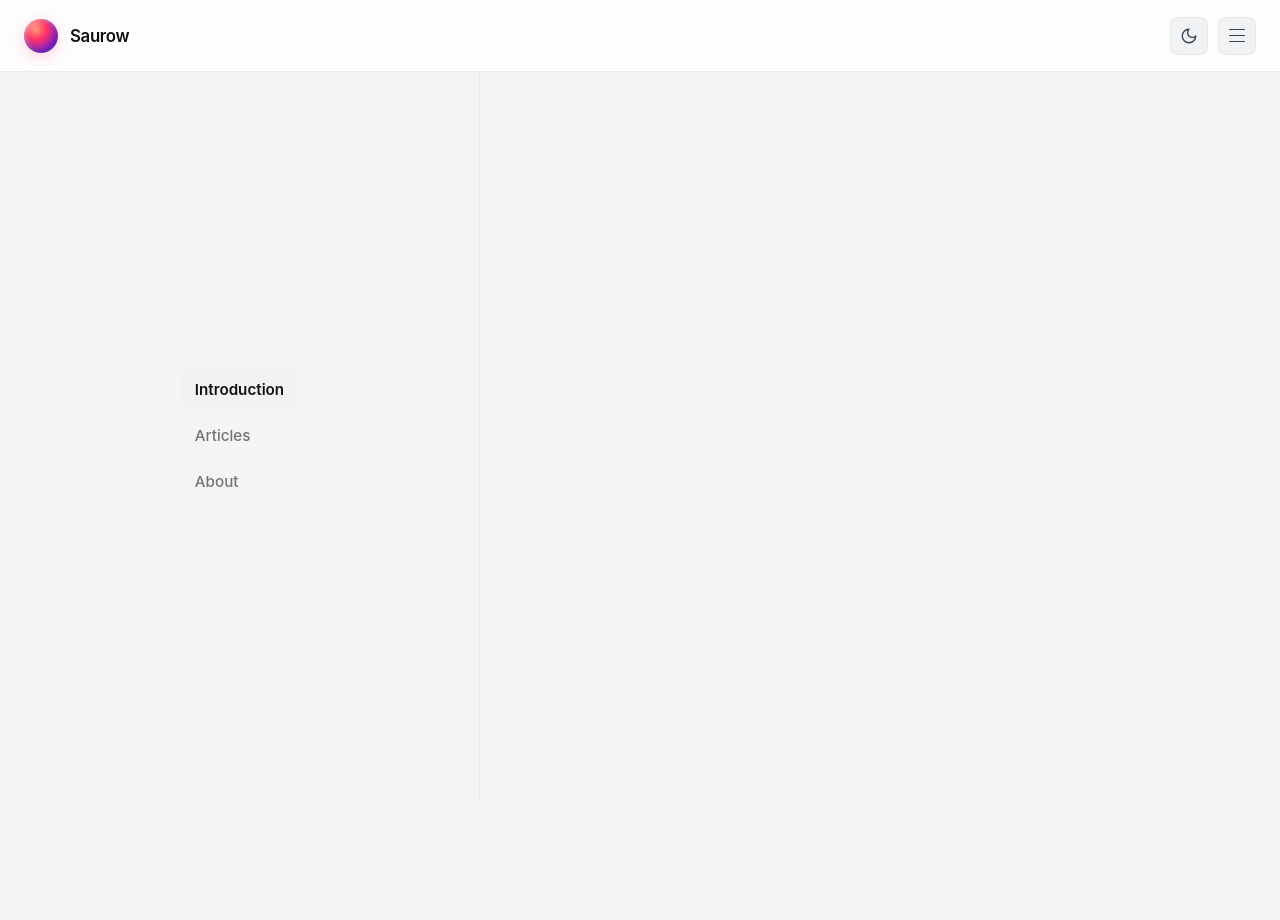
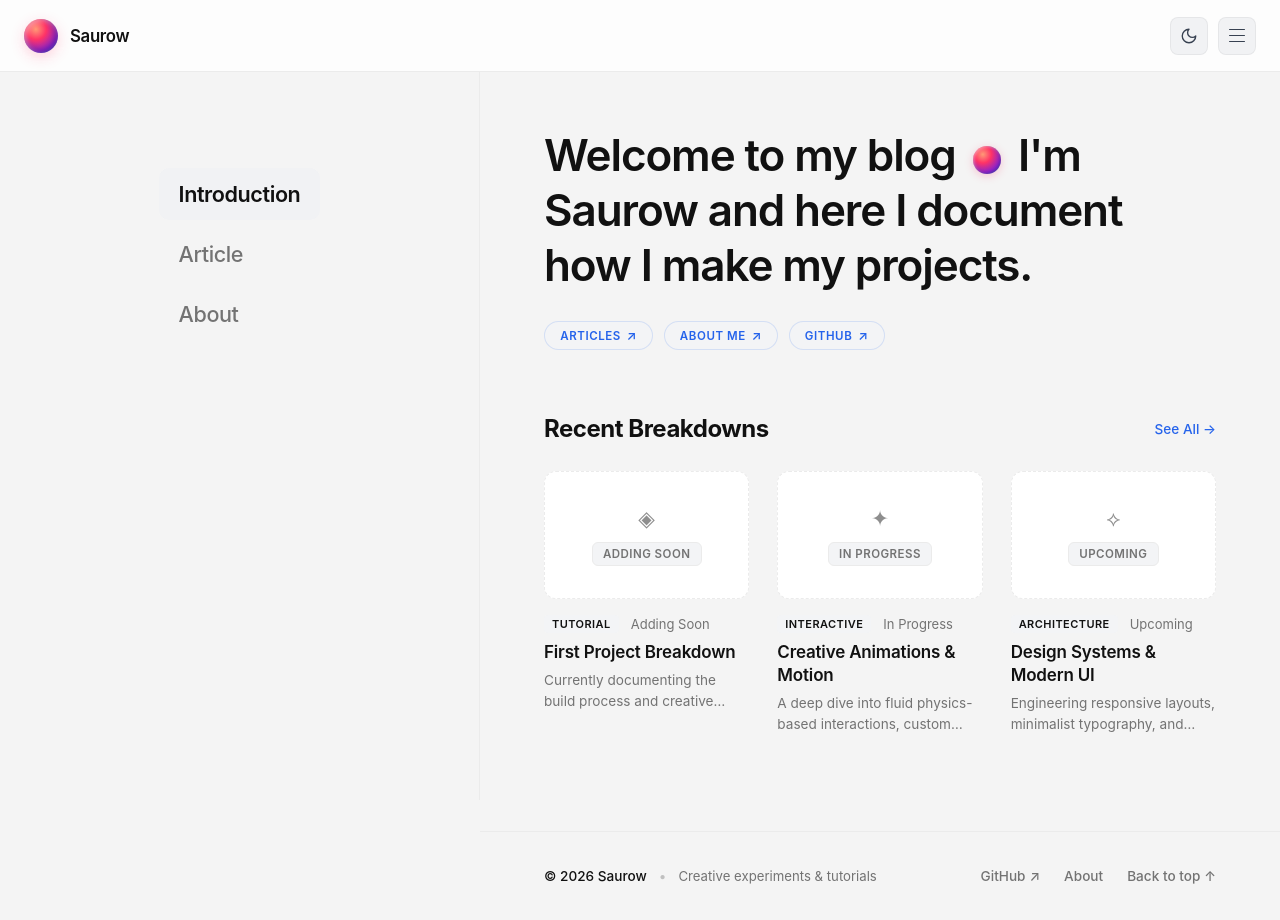
Before and after one commit to Saur0w/blog, a Next.js app: page / in a window 1280 px wide. Before the commit the page ends 800 px from the top, so only its background shows below. Built offline with nearby package versions, Linux system fonts and the light colour scheme.

Commit message:
feat: add core layout structure and landing page components

```diff
--- a/src/app/layout.module.scss
+++ b/src/app/layout.module.scss
@@ -8,6 +8,9 @@
   flex: 1;
   min-width: 0;
   padding: 0;
+  display: flex;
+  flex-direction: column;
+  justify-content: space-between;
 }
 
 @media (max-width: 768px) {
--- a/src/app/layout.tsx
+++ b/src/app/layout.tsx
@@ -2,6 +2,7 @@ import type { Metadata } from "next";
 import "./globals.css";
 import Header from "@/components/Header";
 import Sidebar from "@/components/Sidebar";
+import Footer from "@/components/Footer";
 import styles from "./layout.module.scss";
 
 
@@ -30,6 +31,7 @@ export default function RootLayout({
           <Sidebar />
           <main className={styles.mainArea}>
             {children}
+            <Footer />
           </main>
         </div>
       </body>
--- a/src/app/page.module.css
+++ /dev/null
@@ -1,3 +0,0 @@
-.page {
-  width: 100%;
-}
--- a/src/app/page.tsx
+++ b/src/app/page.tsx
@@ -1,9 +1,5 @@
-import styles from "./page.module.css";
+import Landing from "@/components/Landing";
 
 export default function Home() {
-  return (
-    <div className={styles.page}>
-      {/* Main page structure - content will be added later */}
-    </div>
-  );
+  return <Landing />;
 }
--- /dev/null
+++ b/src/components/Footer/index.tsx
@@ -0,0 +1,50 @@
+"use client";
+
+import Link from "next/link";
+import styles from "./style.module.scss";
+
+export default function Footer() {
+  const scrollToTop = () => {
+    window.scrollTo({ top: 0, behavior: "smooth" });
+  };
+
+  return (
+    <footer className={styles.footer}>
+      <div className={styles.inner}>
+        <div className={styles.leftCol}>
+          <span className={styles.copyright}>
+            © {new Date().getFullYear()} Saurow
+          </span>
+          <span className={styles.divider}>•</span>
+          <span className={styles.tagline}>
+            Creative experiments & tutorials
+          </span>
+        </div>
+
+        <div className={styles.links}>
+          <Link
+            href="https://github.com/Saur0w"
+            target="_blank"
+            rel="noopener noreferrer"
+            className={styles.link}
+          >
+            <span>GitHub</span>
+            <span>↗</span>
+          </Link>
+          <Link href="/about" className={styles.link}>
+            About
+          </Link>
+          <button
+            type="button"
+            onClick={scrollToTop}
+            className={styles.topBtn}
+            aria-label="Scroll back to top"
+          >
+            <span>Back to top</span>
+            <span>↑</span>
+          </button>
+        </div>
+      </div>
+    </footer>
+  );
+}
--- /dev/null
+++ b/src/components/Footer/style.module.scss
@@ -0,0 +1,92 @@
+.footer {
+  width: 100%;
+  border-top: 1px solid var(--border, #ebebeb);
+  background-color: var(--background, #f4f4f4);
+  transition: background-color 0.25s ease, border-color 0.25s ease;
+  margin-top: auto;
+}
+
+.inner {
+  display: flex;
+  align-items: center;
+  justify-content: space-between;
+  width: 100%;
+  max-width: 1200px;
+  padding: 2.25rem 4rem;
+  margin: 0;
+  gap: 1.5rem;
+}
+
+.leftCol {
+  display: flex;
+  align-items: center;
+  gap: 0.75rem;
+  font-size: 0.85rem;
+  color: var(--muted, #737373);
+}
+
+.copyright {
+  font-weight: 500;
+  color: var(--foreground, #111111);
+}
+
+.divider {
+  opacity: 0.4;
+}
+
+.tagline {
+  font-size: 0.825rem;
+}
+
+.links {
+  display: flex;
+  align-items: center;
+  gap: 1.5rem;
+}
+
+.link {
+  font-size: 0.85rem;
+  font-weight: 500;
+  color: var(--muted, #737373);
+  text-decoration: none;
+  display: inline-flex;
+  align-items: center;
+  gap: 0.25rem;
+  transition: color 0.15s ease;
+  background: none;
+  border: none;
+  cursor: pointer;
+  padding: 0;
+
+  &:hover {
+    color: var(--foreground, #111111);
+  }
+}
+
+.topBtn {
+  font-size: 0.85rem;
+  font-weight: 500;
+  color: var(--muted, #737373);
+  background: none;
+  border: none;
+  cursor: pointer;
+  display: inline-flex;
+  align-items: center;
+  gap: 0.25rem;
+  transition: color 0.15s ease, transform 0.15s ease;
+  padding: 0;
+
+  &:hover {
+    color: var(--foreground, #111111);
+    transform: translateY(-1px);
+  }
+}
+
+@media (max-width: 900px) {
+  .inner {
+    padding: 2rem 1.5rem;
+    flex-direction: column;
+    align-items: flex-start;
+    gap: 1.25rem;
+  }
+}
--- a/src/components/Header/index.tsx
+++ b/src/components/Header/index.tsx
@@ -163,7 +163,7 @@ export default function Header() {
             className={styles.drawerLink}
             onClick={closeMenu}
           >
-            <span>Articles</span>
+            <span>Article</span>
             <span>→</span>
           </Link>
           <div className={styles.drawerDivider} />
--- a/src/components/Landing/index.tsx
+++ b/src/components/Landing/index.tsx
@@ -1,123 +1,95 @@
 "use client";
 
-import { useState } from "react";
 import Link from "next/link";
 import styles from "./style.module.scss";
 
-const FILTERS = [
-  "RECENT",
-  "POPULAR",
-  "SCROLL",
-  "MOUSE",
-  "MISC",
-  "3D",
-  "MENU",
-  "TRANSITION",
-  "SVG",
-  "LANDING PAGE",
-];
-
-const PLACEHOLDER_CARDS = [
+const UPCOMING_PROJECTS = [
   {
     id: 1,
-    title: "Mask Section Transition",
-    date: "June 3, 2024",
-    tag: "SCROLL",
-    desc: "A website tutorial featuring a scroll animation using an SVG Mask to create a section transition.",
+    title: "First Project Breakdown",
+    tag: "TUTORIAL",
+    status: "Adding Soon",
+    icon: "◈",
+    desc: "Currently documenting the build process and creative code for upcoming interactive projects. Dropping soon.",
   },
   {
     id: 2,
-    title: "Mouse Image Distortion",
-    date: "June 3, 2024",
-    tag: "MOUSE",
-    desc: "A website animation featuring an image distortion in a curved plane, using shaders and smooth interpolation.",
+    title: "Creative Animations & Motion",
+    tag: "INTERACTIVE",
+    status: "In Progress",
+    icon: "✦",
+    desc: "A deep dive into fluid physics-based interactions, custom easing, and smooth scroll transitions.",
   },
   {
     id: 3,
-    title: "Background Image Parallax",
-    date: "May 25, 2024",
-    tag: "SCROLL",
-    desc: "A website animation featuring a background image moving on scroll in a parallax motion with smooth easing.",
-  },
-  {
-    id: 4,
-    title: "Zoom Parallax Effect",
-    date: "May 18, 2024",
-    tag: "SCROLL",
-    desc: "A scale-based scroll experience expanding images seamlessly as the user scrolls down the page.",
-  },
-  {
-    id: 5,
-    title: "Interactive 3D Card Hover",
-    date: "May 10, 2024",
-    tag: "3D",
-    desc: "A reactive cursor tilt animation built with perspective CSS transformations and realistic specular light.",
-  },
-  {
-    id: 6,
-    title: "Smooth Layout Page Transition",
-    date: "April 29, 2024",
-    tag: "TRANSITION",
-    desc: "Seamless page transitions preserving element positions and animating between routes effortlessly.",
+    title: "Design Systems & Modern UI",
+    tag: "ARCHITECTURE",
+    status: "Upcoming",
+    icon: "⟡",
+    desc: "Engineering responsive layouts, minimalist typography, and seamless dark mode web architecture.",
   },
 ];
 
 export default function Landing() {
-  const [activeFilter, setActiveFilter] = useState("RECENT");
-
   return (
     <div className={styles.container}>
-      {/* Filter tags bar */}
-      <div className={styles.filterBar} role="tablist" aria-label="Tutorial categories">
-        {FILTERS.map((filter) => (
-          <button
-            key={filter}
-            type="button"
-            className={`${styles.filterPill} ${activeFilter === filter ? styles.active : ""}`}
-            onClick={() => setActiveFilter(filter)}
-            role="tab"
-            aria-selected={activeFilter === filter}
+      <section className={styles.hero}>
+        <h1 className={styles.headline}>
+          Welcome to my blog{" "}
+          <span className={styles.inlineOrb} aria-hidden="true" /> I&apos;m
+          Saurow and here I document how I make my projects.
+        </h1>
+
+        <div className={styles.pillGroup}>
+          <Link href="/article/mask-section-transition" className={styles.navPill}>
+            <span>ARTICLES</span>
+            <span className={styles.pillArrow}>↗</span>
+          </Link>
+          <Link href="/about" className={styles.navPill}>
+            <span>ABOUT ME</span>
+            <span className={styles.pillArrow}>↗</span>
+          </Link>
+          <Link
+            href="https://github.com/Saur0w"
+            target="_blank"
+            rel="noopener noreferrer"
+            className={styles.navPill}
           >
-            {filter}
-          </button>
-        ))}
+            <span>GITHUB</span>
+            <span className={styles.pillArrow}>↗</span>
+          </Link>
+        </div>
+      </section>
+
+      <section className={styles.section}>
+        <div className={styles.sectionHeader}>
+          <h2 className={styles.sectionTitle}>Recent Breakdowns</h2>
+          <Link href="/article/mask-section-transition" className={styles.seeAllLink}>
+            See All →
+          </Link>
         </div>
 
-      {/* Heading */}
-      <h1 className={styles.title}>All Tutorials</h1>
-
-      {/* Tutorial Cards 3-column Grid */}
         <div className={styles.grid}>
-        {PLACEHOLDER_CARDS.map((card) => (
-          <article key={card.id} className={styles.card}>
-            <Link href="/article/mask-section-transition" className={styles.cardLink}>
-              <div className={styles.imagePlaceholder}>
-                <svg
-                  viewBox="0 0 24 24"
-                  fill="none"
-                  stroke="currentColor"
-                  strokeWidth="1.5"
-                  strokeLinecap="round"
-                  strokeLinejoin="round"
-                  aria-hidden="true"
-                >
-                  <rect width="18" height="18" x="3" y="3" rx="2" ry="2" />
-                  <circle cx="9" cy="9" r="2" />
-                  <path d="m21 15-3.086-3.086a2 2 0 0 0-2.828 0L6 21" />
-                </svg>
+          {UPCOMING_PROJECTS.map((project) => (
+            <article key={project.id} className={styles.card}>
+              <div className={styles.cardLink}>
+                <div className={styles.thumbnail}>
+                  <span className={styles.thumbnailIcon}>{project.icon}</span>
+                  <span className={styles.thumbnailBadge}>{project.status}</span>
                 </div>
 
                 <div className={styles.metaRow}>
-                <span>{card.date}</span>
-                <span className={styles.cardTag}>{card.tag}</span>
+                  <span className={styles.cardTag}>{project.tag}</span>
+                  <span>{project.status}</span>
                 </div>
 
-              <h2 className={styles.cardTitle}>{card.title}</h2>
-              <p className={styles.cardDesc}>{card.desc}</p>
-            </Link>
+                <h3 className={styles.cardTitle}>{project.title}</h3>
+                <p className={styles.cardDesc}>{project.desc}</p>
+              </div>
             </article>
           ))}
         </div>
+      </section>
     </div>
   );
 }
--- a/src/components/Landing/style.module.scss
+++ b/src/components/Landing/style.module.scss
@@ -1,62 +1,147 @@
 .container {
   width: 100%;
   max-width: 1200px;
-  margin: 0 auto;
-  padding: 2rem 2.5rem 4rem;
+  padding: 3.5rem 4rem 6rem;
+  display: flex;
+  flex-direction: column;
+  gap: 4rem;
 }
 
-.filterBar {
+/* Hero Section */
+.hero {
   display: flex;
-  align-items: center;
-  gap: 0.6rem;
-  overflow-x: auto;
-  padding-bottom: 0.5rem;
-  scrollbar-width: none;
-  -ms-overflow-style: none;
+  flex-direction: column;
+  gap: 1.5rem;
+  max-width: 920px;
+}
 
-  &::-webkit-scrollbar {
-    display: none;
+.headline {
+  font-size: 2.75rem;
+  font-weight: 600;
+  letter-spacing: -0.025em;
+  line-height: 1.25;
+  color: var(--foreground, #111111);
+}
+
+.inlineOrb {
+  width: 28px;
+  height: 28px;
+  border-radius: 50%;
+  background: radial-gradient(
+    circle at 35% 30%,
+    #ff9a76 0%,
+    #ff3366 32%,
+    #8b22cc 68%,
+    #1d63ea 100%
+  );
+  box-shadow:
+    inset -1px -1px 3px rgba(0, 0, 0, 0.25),
+    inset 1px 1px 3px rgba(255, 255, 255, 0.45),
+    0 2px 8px rgba(255, 51, 102, 0.25);
+  display: inline-block;
+  vertical-align: -3px;
+  margin: 0 0.45rem;
+  transition: transform 0.25s cubic-bezier(0.34, 1.56, 0.64, 1);
+  cursor: pointer;
+
+  &:hover {
+    transform: scale(1.18);
   }
 }
 
-.filterPill {
+/* Pill Links Row */
+.pillGroup {
+  display: flex;
+  align-items: center;
+  gap: 0.65rem;
+  flex-wrap: wrap;
+  margin-top: 0.25rem;
+}
+
+.navPill {
   display: inline-flex;
   align-items: center;
-  justify-content: center;
+  gap: 0.35rem;
   padding: 0.38rem 0.95rem;
   font-size: 0.72rem;
   font-weight: 600;
-  letter-spacing: 0.04em;
+  letter-spacing: 0.05em;
   text-transform: uppercase;
+  color: var(--accent-blue, #2563eb);
+  background-color: var(--pill-bg, #eff6ff);
+  border: 1px solid rgba(37, 99, 235, 0.15);
   border-radius: 9999px;
-  border: 1px solid #d4d4d8;
-  color: #3f3f46;
-  background-color: transparent;
-  cursor: pointer;
-  white-space: nowrap;
-  transition: all 0.15s ease;
+  text-decoration: none;
+  transition: all 0.18s cubic-bezier(0.16, 1, 0.3, 1);
 
   &:hover {
-    border-color: #71717a;
-    color: #18181b;
+    background-color: var(--accent-blue, #2563eb);
+    color: #ffffff;
+    border-color: var(--accent-blue, #2563eb);
+    transform: translateY(-1px);
+    box-shadow: 0 4px 12px rgba(37, 99, 235, 0.2);
+
+    .pillArrow {
+      transform: translate(1px, -1px);
+    }
   }
 
-  &.active {
-    background-color: #2563eb;
-    border-color: #2563eb;
-    color: #ffffff;
-    box-shadow: 0 2px 8px rgba(37, 99, 235, 0.25);
+  &:active {
+    transform: scale(0.97);
   }
 }
 
-.title {
-  font-size: 2rem;
+[data-theme="dark"] .navPill {
+  color: #60a5fa;
+  background-color: rgba(37, 99, 235, 0.12);
+  border-color: rgba(96, 165, 250, 0.25);
+
+  &:hover {
+    background-color: #3b82f6;
+    color: #ffffff;
+    border-color: #3b82f6;
+  }
+}
+
+.pillArrow {
+  font-size: 0.8rem;
+  transition: transform 0.18s ease;
+}
+
+/* Section Header */
+.section {
+  display: flex;
+  flex-direction: column;
+  gap: 1.75rem;
+}
+
+.sectionHeader {
+  display: flex;
+  align-items: center;
+  justify-content: space-between;
+}
+
+.sectionTitle {
+  font-size: 1.5rem;
   font-weight: 700;
   letter-spacing: -0.02em;
-  color: #09090b;
-  margin: 2rem 0 1.75rem;
+  color: var(--foreground, #111111);
 }
 
+.seeAllLink {
+  font-size: 0.85rem;
+  font-weight: 500;
+  color: var(--accent-blue, #2563eb);
+  text-decoration: none;
+  transition: opacity 0.15s ease;
+
+  &:hover {
+    opacity: 0.8;
+    text-decoration: underline;
+  }
+}
+
+/* 3-Column Card Grid */
 .grid {
   display: grid;
   grid-template-columns: repeat(3, minmax(0, 1fr));
@@ -73,43 +158,57 @@
   flex-direction: column;
   color: inherit;
   text-decoration: none;
+  cursor: pointer;
 
-  &:hover .imagePlaceholder {
-    border-color: #cbd5e1;
+  &:hover .thumbnail {
+    border-color: var(--muted, #71717a);
     transform: translateY(-2px);
+    box-shadow: 0 8px 24px -6px rgba(0, 0, 0, 0.06);
   }
 }
 
-.imagePlaceholder {
+.thumbnail {
   width: 100%;
   aspect-ratio: 16 / 10;
   border-radius: 12px;
-  background: #f8fafc;
-  border: 1px solid #e2e8f0;
+  background-color: var(--card-bg, #ffffff);
+  border: 1px dashed var(--border, #d4d4d8);
   display: flex;
   flex-direction: column;
   align-items: center;
   justify-content: center;
-  gap: 0.5rem;
-  color: #94a3b8;
+  gap: 0.65rem;
+  color: var(--muted, #94a3b8);
   position: relative;
   overflow: hidden;
-  transition: all 0.25s ease;
+  transition: all 0.25s cubic-bezier(0.16, 1, 0.3, 1);
+}
 
-  svg {
-    width: 28px;
-    height: 28px;
-    opacity: 0.7;
-  }
+.thumbnailBadge {
+  font-size: 0.72rem;
+  font-weight: 600;
+  letter-spacing: 0.04em;
+  text-transform: uppercase;
+  color: var(--muted, #71717a);
+  background-color: var(--pill-bg, #f4f4f5);
+  border: 1px solid var(--border, #ebebeb);
+  padding: 0.25rem 0.65rem;
+  border-radius: 6px;
+}
+
+.thumbnailIcon {
+  font-size: 1.35rem;
+  color: var(--muted, #94a3b8);
+  opacity: 0.8;
 }
 
 .metaRow {
   display: flex;
   align-items: center;
   gap: 0.75rem;
-  margin-top: 0.85rem;
+  margin-top: 0.95rem;
   font-size: 0.8125rem;
-  color: #71717a;
+  color: var(--muted, #71717a);
 }
 
 .cardTag {
@@ -119,41 +218,46 @@
   letter-spacing: 0.04em;
   padding: 0.15rem 0.5rem;
   border-radius: 4px;
-  background-color: #f4f4f5;
-  color: #52525b;
+  background-color: var(--pill-bg, #f4f4f5);
+  color: var(--foreground, #52525b);
 }
 
 .cardTitle {
   font-size: 1.0625rem;
   font-weight: 600;
-  color: #18181b;
+  color: var(--foreground, #18181b);
   margin-top: 0.5rem;
   line-height: 1.35;
   letter-spacing: -0.01em;
 }
 
 .cardDesc {
-  font-size: 0.84rem;
-  color: #71717a;
-  line-height: 1.5;
+  font-size: 0.85rem;
+  color: var(--muted, #71717a);
+  line-height: 1.55;
   margin-top: 0.35rem;
   display: -webkit-box;
   -webkit-line-clamp: 2;
+  line-clamp: 2;
   -webkit-box-orient: vertical;
   overflow: hidden;
 }
 
-@media (max-width: 1100px) {
+@media (max-width: 1150px) {
   .grid {
     grid-template-columns: repeat(2, minmax(0, 1fr));
   }
 }
 
-@media (max-width: 680px) {
+@media (max-width: 768px) {
+  .container {
+    padding: 2rem 1.5rem 4rem;
+    gap: 3rem;
+  }
+  .headline {
+    font-size: 2rem;
+  }
   .grid {
     grid-template-columns: 1fr;
   }
-  .title {
-    font-size: 1.65rem;
-  }
 }
--- a/src/components/Sidebar/index.tsx
+++ b/src/components/Sidebar/index.tsx
@@ -6,7 +6,7 @@ import styles from "./style.module.scss";
 
 const NAV_ITEMS = [
   { label: "Introduction", href: "/" },
-  { label: "Articles", href: "/article/mask-section-transition" },
+  { label: "Article", href: "/article/mask-section-transition" },
   { label: "About", href: "/about" },
 ];
 
@@ -21,7 +21,7 @@ export default function Sidebar() {
             const isActive =
               item.href === "/"
                 ? pathname === "/"
-                : pathname.startsWith("/article") && item.label === "Articles"
+                : pathname.startsWith("/article") && item.label === "Article"
                 ? true
                 : pathname === item.href;
 
--- a/src/components/Sidebar/style.module.scss
+++ b/src/components/Sidebar/style.module.scss
@@ -10,7 +10,10 @@
   top: 72px;
   height: calc(100vh - 72px);
   overflow-y: auto;
-  @include flex-center;
+  display: flex;
+  justify-content: center;
+  align-items: flex-start;
+  padding-top: 6rem;
   border-right: 1px solid var(--border, #ebebeb);
   background-color: var(--background, #f4f4f4);
   flex-shrink: 0;
@@ -77,21 +80,22 @@
   list-style: none;
   display: flex;
   flex-direction: column;
-  gap: 4px;
+  gap: 8px;
 }
 
 .itemLink {
   display: flex;
   align-items: center;
   justify-content: space-between;
-  padding: 0.65rem 0.85rem;
-  font-size: 0.95rem;
+  padding: 0.75rem 1.25rem;
+  font-size: 1.35rem;
   font-weight: 500;
+  letter-spacing: -0.02em;
   color: var(--muted, #52525b);
-  border-radius: 8px;
+  border-radius: 10px;
   text-decoration: none;
   transition: all 0.18s ease;
-  line-height: 1.4;
+  line-height: 1.3;
 
   &:hover {
     color: var(--foreground, #18181b);
```
Lines whose indentation alone changed are shown as unchanged.
